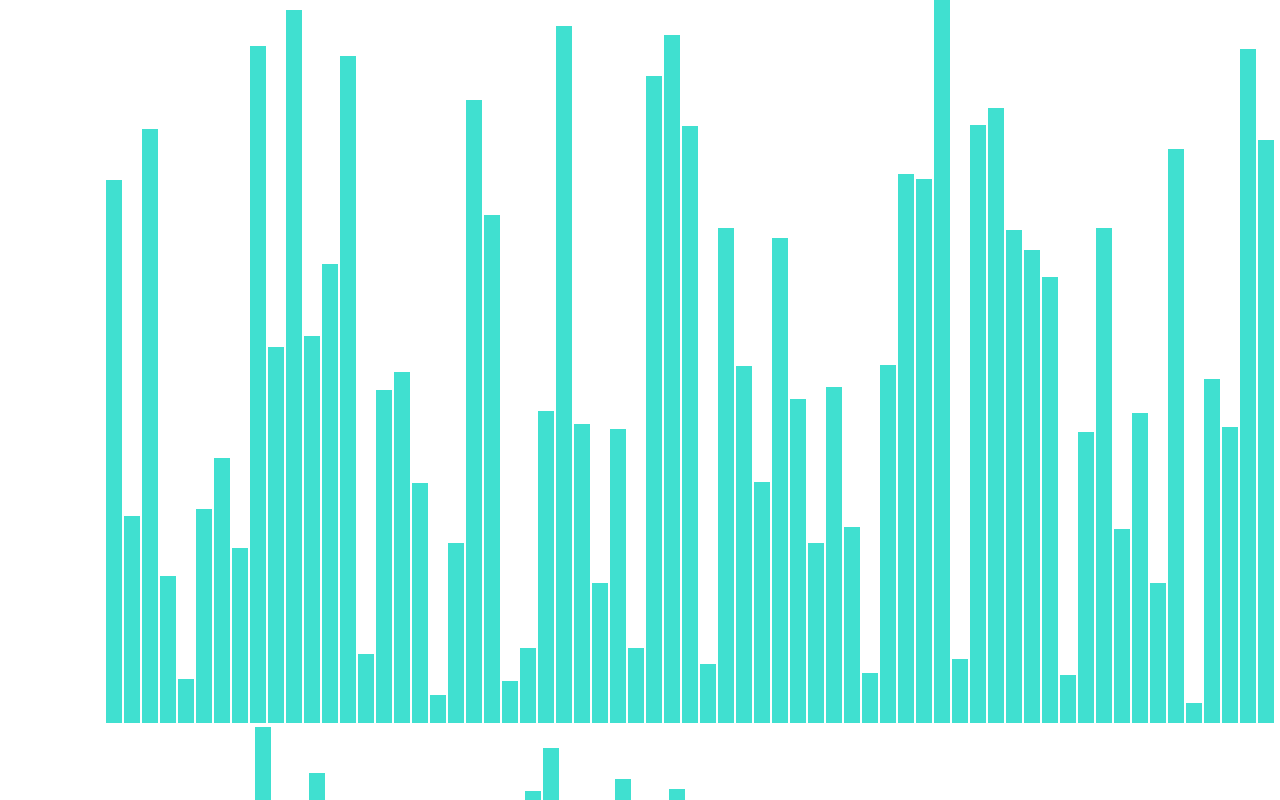
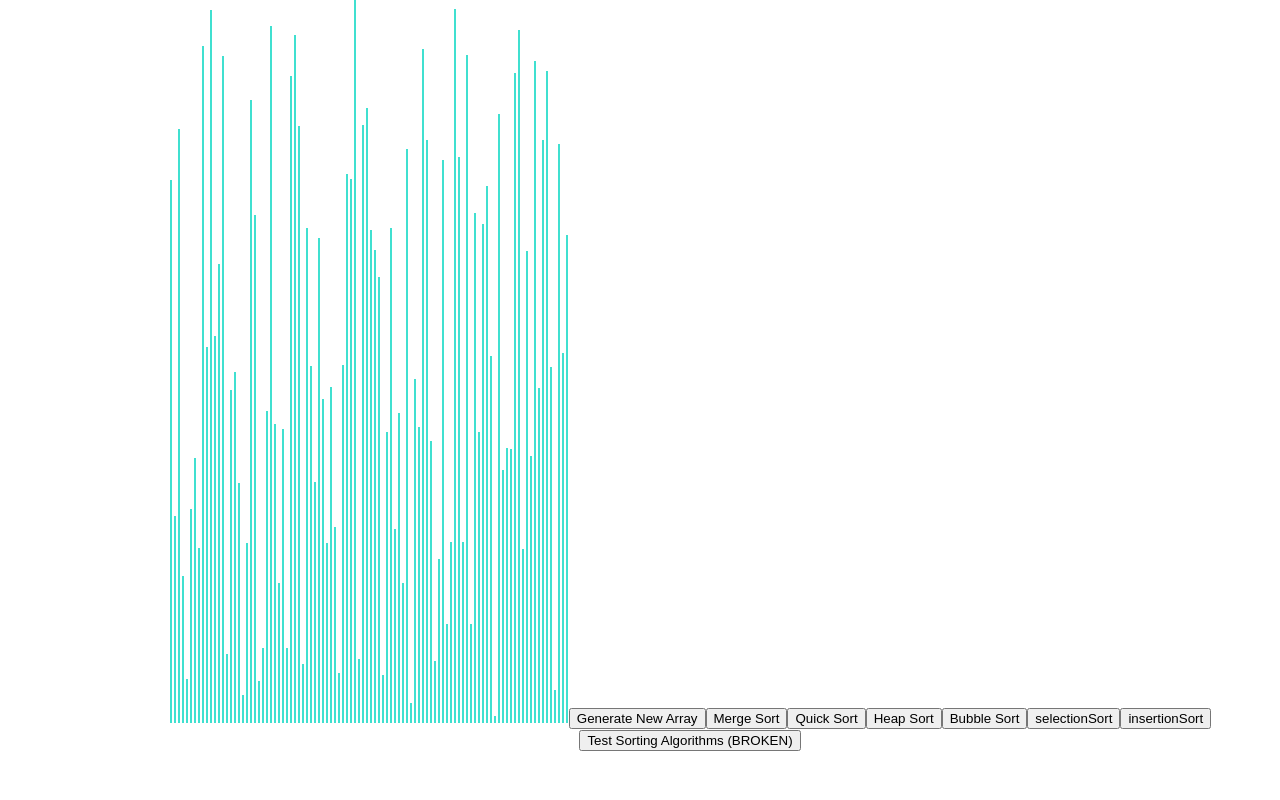
Before and after one commit to davidfarley71/Sorting-Visualizer, a React (Create React App) app: page / in a window 1280 px wide. Shown: the top 800 px of the page. Built offline with nearby package versions, Linux system fonts and the light colour scheme.

Commit message:
starting on insertionSort

```diff
--- a/src/SortingVisualizer/SortingVisualizer.css
+++ b/src/SortingVisualizer/SortingVisualizer.css
@@ -5,7 +5,7 @@
 }
 
 .array-bar {
-  width: 1rem;
+  width: 2px;
   display: inline-block;
   margin: 0 1px;
 }
--- a/src/SortingVisualizer/SortingVisualizer.js
+++ b/src/SortingVisualizer/SortingVisualizer.js
@@ -86,11 +86,8 @@ export default class SortingVisualizer extends React.Component {
                 if (parseInt(arr[j].style.height) < parseInt(arr[indxOfMin].style.height)) {
                     arr[j].style.backgroundColor = `purple`
                     indxOfMin = j
-
                 }
-
             }
-
             if (indxOfMin !== i) {
                 console.log(`switch hit`)
                 swap(arr, indxOfMin, i)
@@ -99,7 +96,6 @@ export default class SortingVisualizer extends React.Component {
             arr[i].style.backgroundColor = `green`
         }
         //returns the array newly sorted
-
         return
     }
 
@@ -113,7 +109,36 @@ export default class SortingVisualizer extends React.Component {
         // We leave it as an exercise to the viewer of this code to implement this method.
     }
 
+    async insertionSort() {
+        var arrayBars = document.getElementsByClassName('array-bar');
+        for(let i = 1; i < arrayBars.length; i++){
+            let key = arrayBars[i].style.height ;
+
+            j = i-1;
+            while(j >= 0 && key < arrayBars[j].style.height ){
+                arrayBars[j+1] = arrayBars[j]
+                j-= 1
+            }
+            arrBars[j + 1].style.length = key;
+
+        }
+
+        // for i in range(1, len(arr)):
+
+        // key = arr[i]
+
+        // # Move elements of arr[0..i-1], that are
+        // # greater than key, to one position ahead
+        // # of their current position
+        // j = i-1
+        // while j >= 0 and key < arr[j] :
+        //         arr[j + 1] = arr[j]
+        //         j -= 1
+        // arr[j + 1] = key
+    }
+
     async bubbleSort() {
+
         var arrayBars = document.getElementsByClassName('array-bar');
         for (let i = 0; i < arrayBars.length - 1; i++) {
             let b = 0;
@@ -174,6 +199,7 @@ export default class SortingVisualizer extends React.Component {
                 <button onClick={() => this.heapSort()}>Heap Sort</button>
                 <button onClick={() => this.bubbleSort()}>Bubble Sort</button>
                 <button onClick={() => this.selectionSort()}>selectionSort</button>
+                <button onClick={() => this.insertionSort()}>insertionSort</button>
                 <button onClick={() => this.testSortingAlgorithms()}>
                     Test Sorting Algorithms (BROKEN)
         </button>
```
